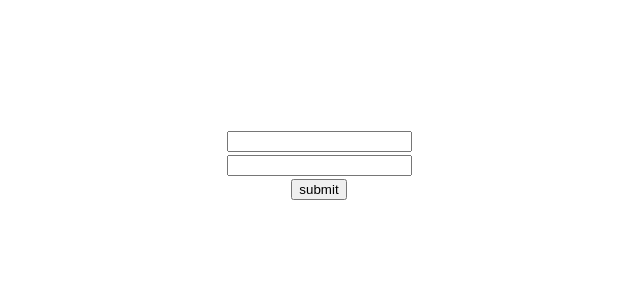
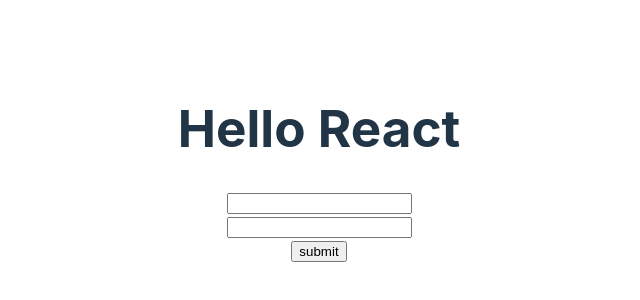
Before and after one commit to SohelShahid117/ph9-m46-formMaster-ReactCoreConcept, a React (Vite) app: page / in a window 1280 px wide. Shown: the part 236-536 px from the top of the page, without its empty margins (321-961 px from the left). Built offline with nearby package versions, Linux system fonts and the light colour scheme.

Commit message:
add hello react in App.jsx

```diff
--- a/src/App.jsx
+++ b/src/App.jsx
@@ -5,6 +5,7 @@ function App() {
   return (
     <>
       <div>
+        <h1>Hello React</h1>
         <SimpleForm></SimpleForm>
       </div>
     </>
```
